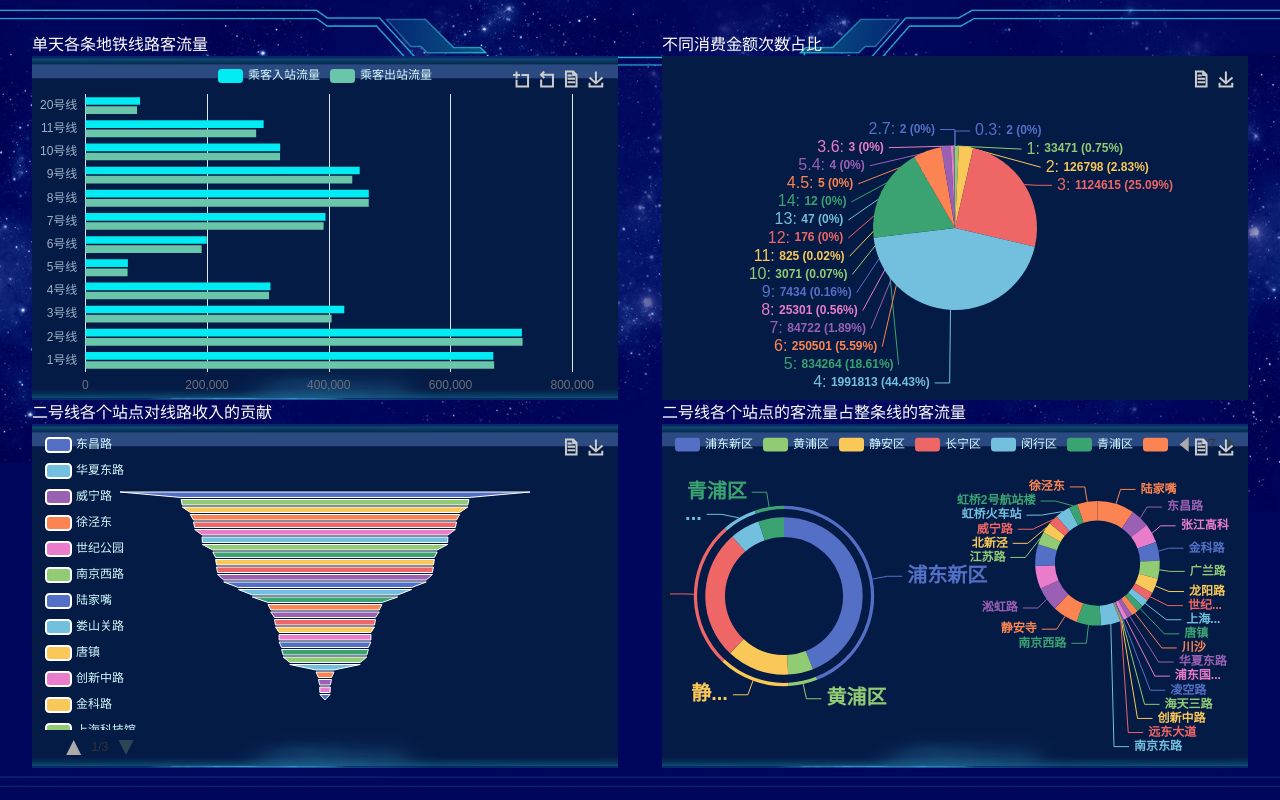
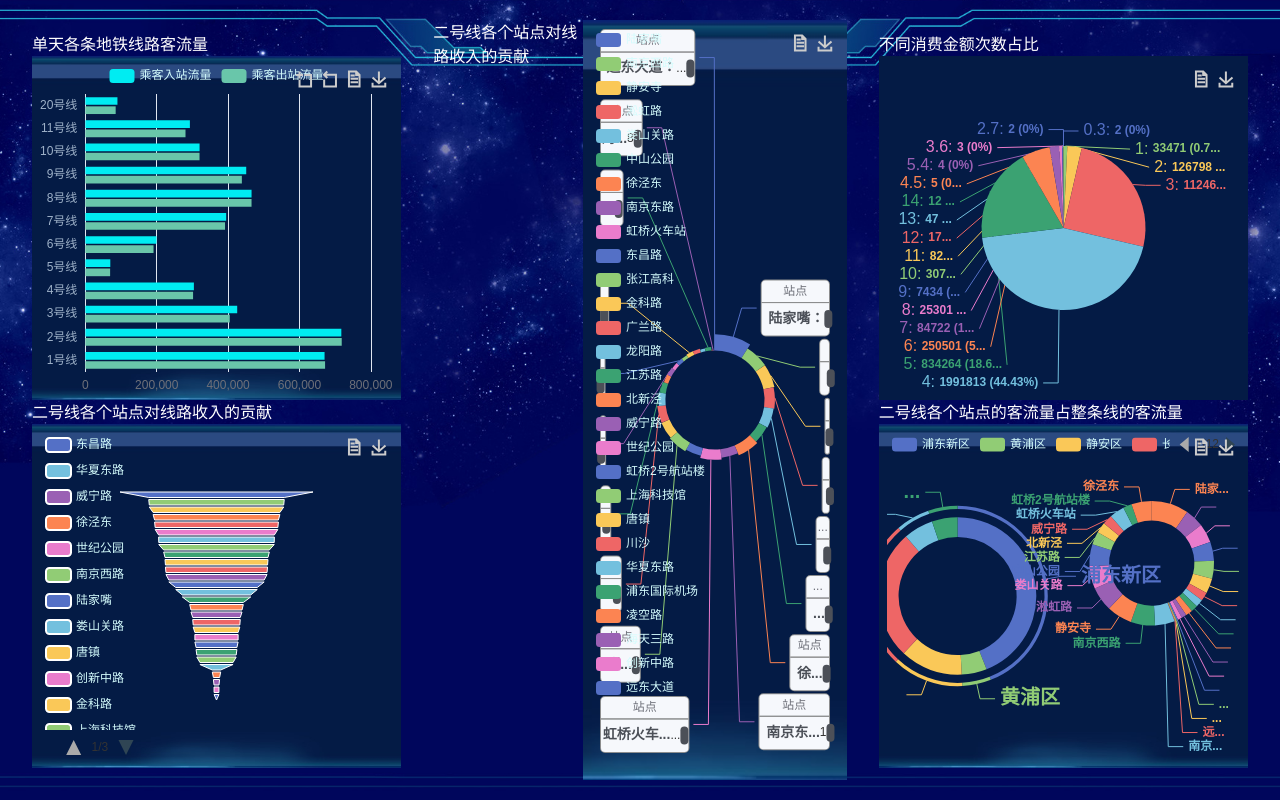
Before and after one commit to Angel2TNT7/MetroSmart, a Vue app in the folder subway_echarts/imooc-visualization-part1/: page / in a window 1280 px wide. Built offline with nearby package versions, Linux system fonts and the light colour scheme.

Commit message:
change layout

```diff
--- a/subway_echarts/imooc-visualization-part1/src/App.vue
+++ b/subway_echarts/imooc-visualization-part1/src/App.vue
@@ -7,10 +7,10 @@
       <!--  RevenueContribution1二号线各个站点对线路收入的贡献1沙漏-->
       <RevenueContribution1 class="flex-1 h-1/2 box-border pb-4"></RevenueContribution1>
     </div>
-<!--    <div class="w-1/3 mr-5 flex flex-xol">-->
-<!--      &lt;!&ndash;  RevenueContribution2二号线各个站点对线路收入的贡献2饼状图&ndash;&gt;-->
-<!--      <RevenueContribution2></RevenueContribution2>-->
-<!--    </div>-->
+    <div class="w-1/3 mr-5 flex flex-xol">
+      <!--  RevenueContribution2二号线各个站点对线路收入的贡献2饼状图-->
+      <RevenueContribution2></RevenueContribution2>
+    </div>
     <div class="flex-1 p-3 flex flex-col">
       <!--  ConsumptionProportion不同消费金额次数占比饼状图-->
       <ConsumptionProportion></ConsumptionProportion>
```
